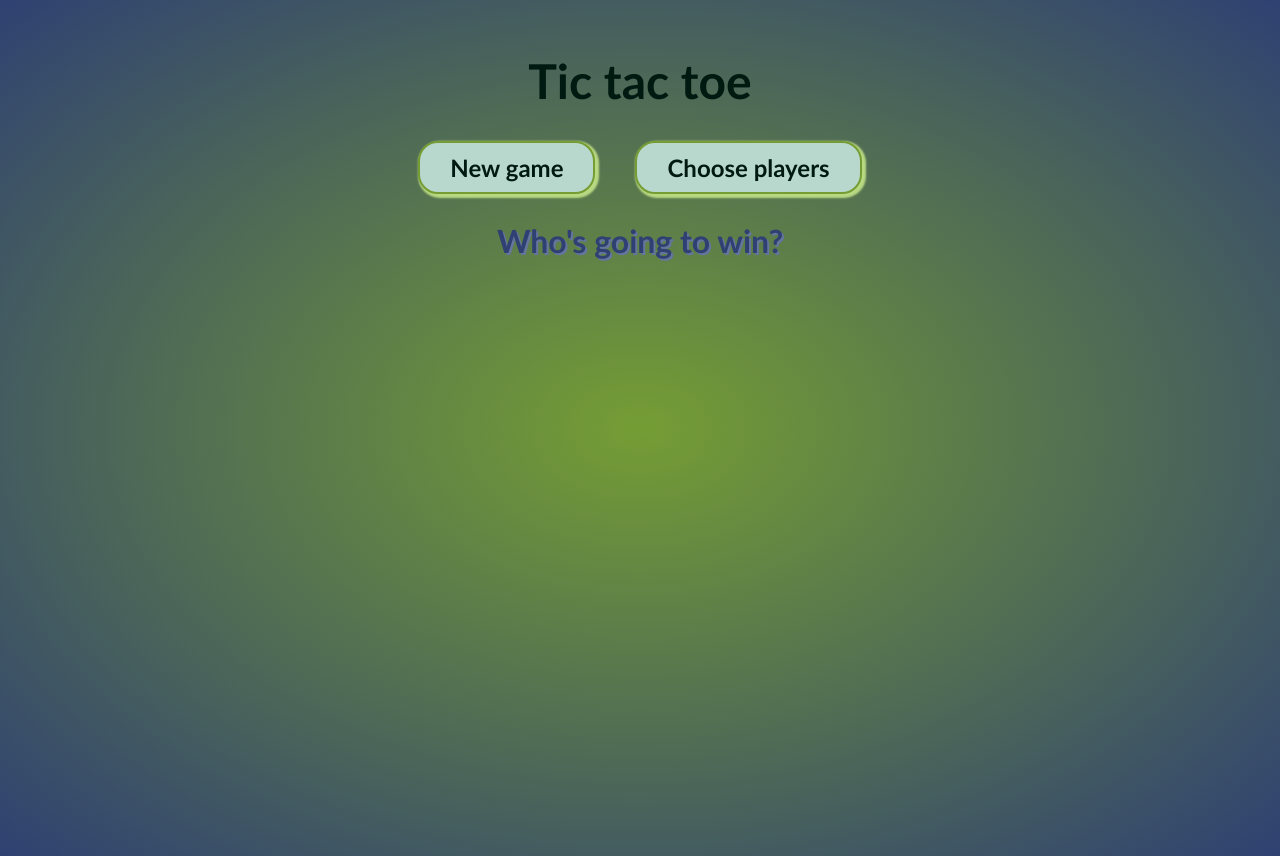
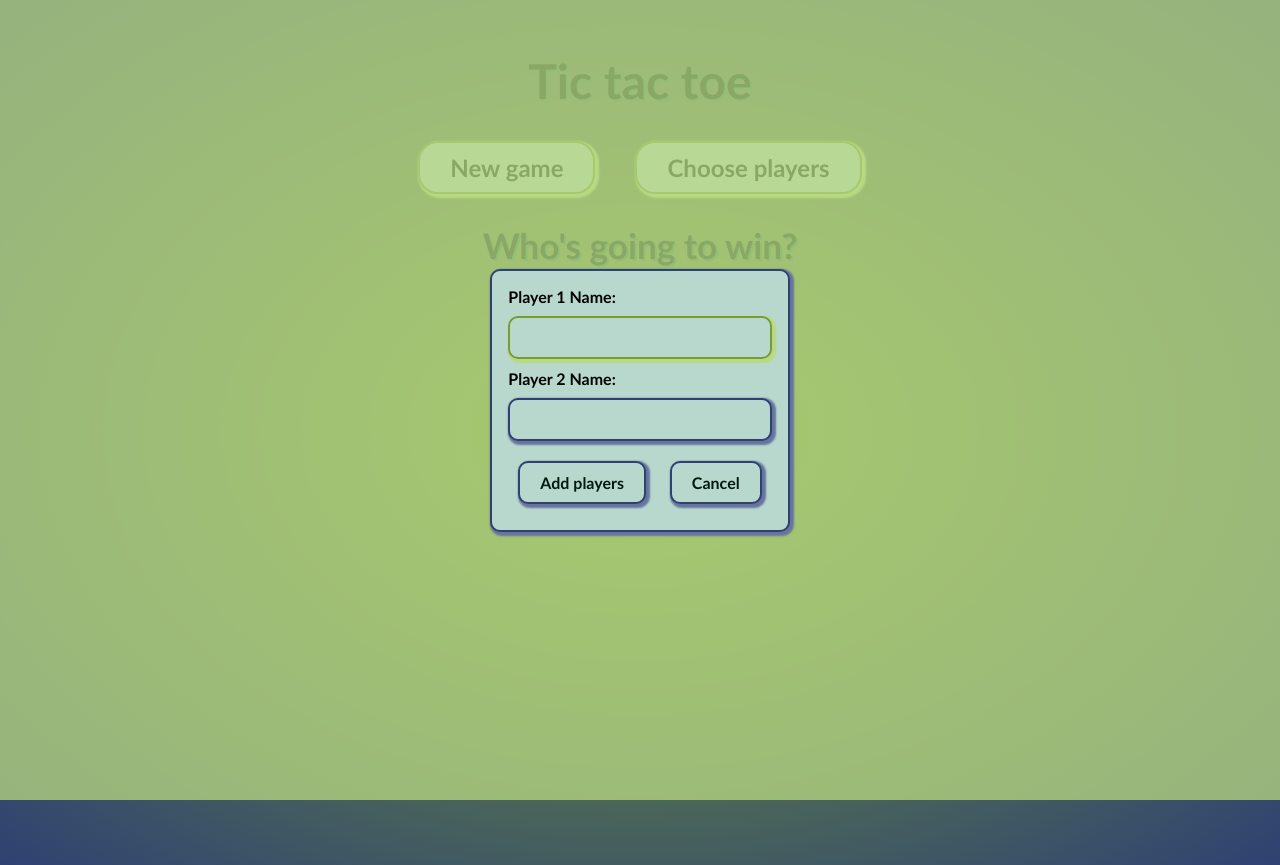
Before and after one commit to Meltasy/tic-tac-toe, a plain HTML site: page index.html in a window 1280 px wide. Drawn offline with Linux system fonts and the light colour scheme.

Commit message:
Create players on page load and update styles
* Open dialog to create players on page load
* Update styles in css to make uniform

```diff
--- a/script.js
+++ b/script.js
@@ -1,4 +1,8 @@
 let players = []
+
+window.addEventListener("load", () => {
+    getPlayers.dialog.showModal();
+});
 
 const getPlayers = (function () {
     const createPlayer = (name, symbol) => {
@@ -29,6 +33,8 @@ const getPlayers = (function () {
             createPlayer(pOneName, "X"),
             createPlayer(pTwoName, "O"),
         ]
+        gameboard.resetBoard();
+        updateDisplay();
     });
     return { dialog };
 })();
@@ -93,9 +99,6 @@ const playGame = (function () {
         const startBtn = document.querySelector("#start");
         startBtn.addEventListener("click", () => {
             gameboard.resetBoard();
-            if (players.length === 0) {
-                getPlayers.dialog.showModal();
-            };
             updateDisplay();
         });
     }
@@ -122,16 +125,13 @@ const updateDisplay = function() {
         const cell = document.createElement("button");
         const results = document.querySelector("#results");
         cell.disabled = false;
-        if (players.length === 2) {
         results.textContent = `${players[gameboard.getCurrentPlayer()].name}'s turn!`
-        };
         cell.textContent = `${cellValue}`;
         cell.addEventListener("click", () => {
             playGame.playRound(cellNum);
             updateDisplay();
         });
         game.appendChild(cell);
-        if (players.length === 2) {
         if (gameboard.checkWinner() === 0) {
             results.textContent = `${players[0].name} is the winner!`;
             cell.disabled = true;
@@ -144,4 +144,3 @@ const updateDisplay = function() {
         };
     };
 };
-};
--- a/style.css
+++ b/style.css
@@ -1,5 +1,6 @@
 :root {
     --text-colour: #001A11;
+    --text-colour-shadow: #267257;
     --background-colour: #B9D8CD;
     --primary-colour: #2F4172;
     --primary-colour-shadow: #65759E;
@@ -10,6 +11,7 @@
 body {
     font-family: 'Trebuchet MS', 'Lucida Sans Unicode', 'Lucida Grande', 'Lucida Sans', Arial, sans-serif;
     font-size: 16px;
+    font-weight: 700;
     color: var(--text-colour);
     background: radial-gradient(var(--secondary-colour), var(--primary-colour));
     margin: 20px;
@@ -20,6 +22,7 @@ body {
 
 h1 {
     font-size: 3rem;
+    text-shadow: 2px 2px var(--text-colour-shadow);
 }
 
 .buttons {
@@ -66,6 +69,7 @@ button {
 form {
     display: flex;
     flex-direction: column;
+    justify-content: center;
 }
 
 input,
@@ -74,25 +78,37 @@ input,
     font-family: inherit;
     font-size: 100%;
     color: var(--text-colour);
-    padding: 5px 10px;
-    margin: 10px;
+    background-color: var(--background-colour);
+    padding: 10px 20px;
     border-radius: 10px;
     border: 2px solid var(--primary-colour);
     box-shadow: 2px 2px 2px 2px var(--primary-colour-shadow);
 }
 
+input {
+    outline: none;
+    font-weight: 700;
+    margin: 10px 0;
+}
+
+.btns button {
+    margin: 10px;
+}
+
 input:focus,
 .btns button:hover {
-    outline: none;
     border: 2px solid var(--secondary-colour);
     box-shadow: 2px 2px 2px 2px var(--secondary-colour-shadow);
 }
 
+.btns button:hover {
+    color: var(--background-colour);
+    background-color: var(--text-colour);
+}
+
 #results {
-    font-size: 2rem;
-    font-weight: 700;
-    color: var(--primary-colour);
-    text-shadow: 2px 2px var(--primary-colour-shadow);
+    font-size: 2.2rem;
+    text-shadow: 2px 2px var(--text-colour-shadow);
 }
 
 #gameboard {
@@ -101,13 +117,13 @@ input:focus,
     grid-template-columns: repeat(3, 150px);
     grid-template-rows: repeat(3, 150px);
     display: grid;
-    gap: 5px;
+    gap: 10px;
 }
 
 #gameboard button {
     font-size: 4rem;
-    color: var(--primary-colour);
-    text-shadow: 2px 2px var(--primary-colour-shadow);
+    color: var(--text-colour);
+    text-shadow: 2px 2px var(--text-colour-shadow);
     background-color: var(--background-colour);
     border: 2px solid var(--secondary-colour);
     box-shadow: 2px 2px 2px 2px var(--secondary-colour-shadow);
```
Lines whose indentation alone changed are shown as unchanged.
